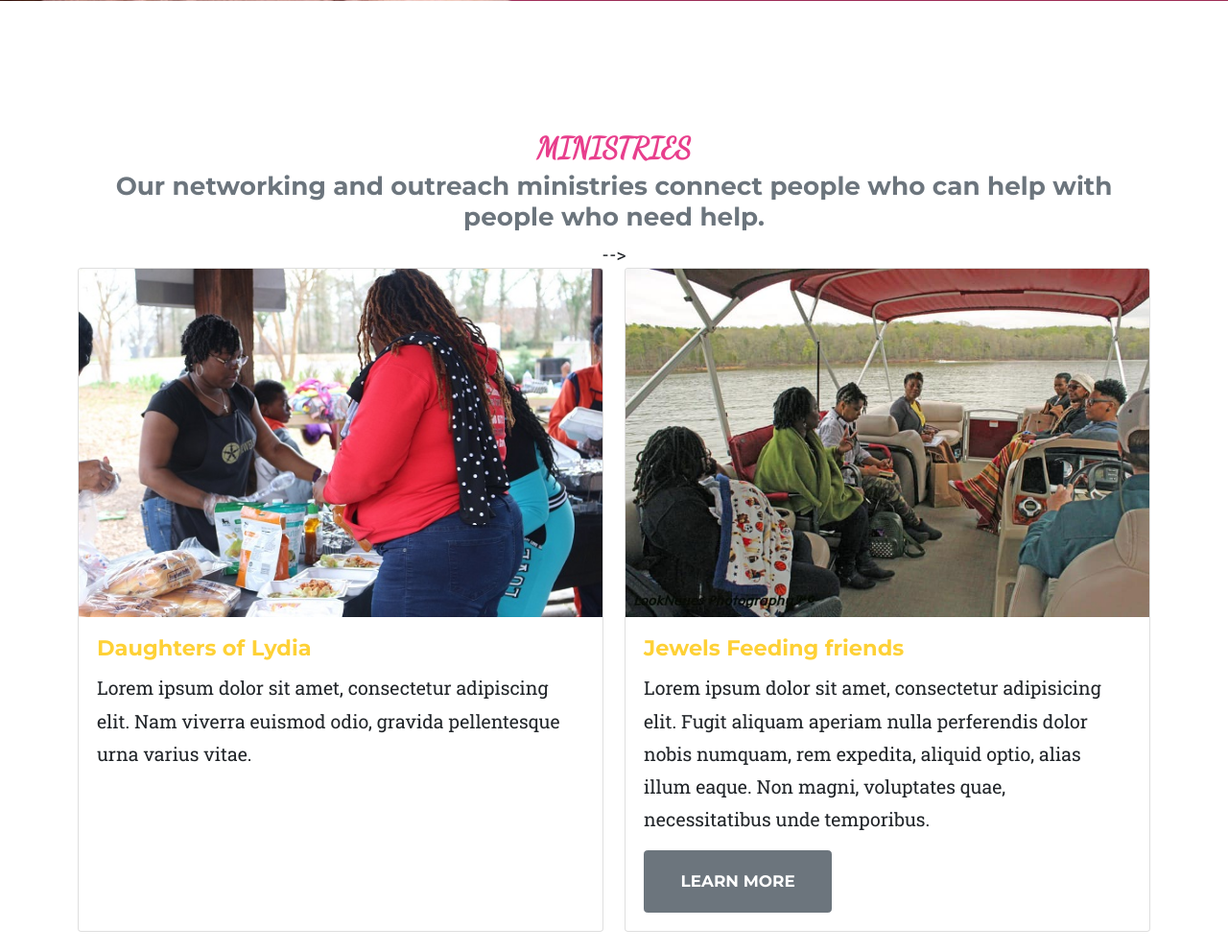
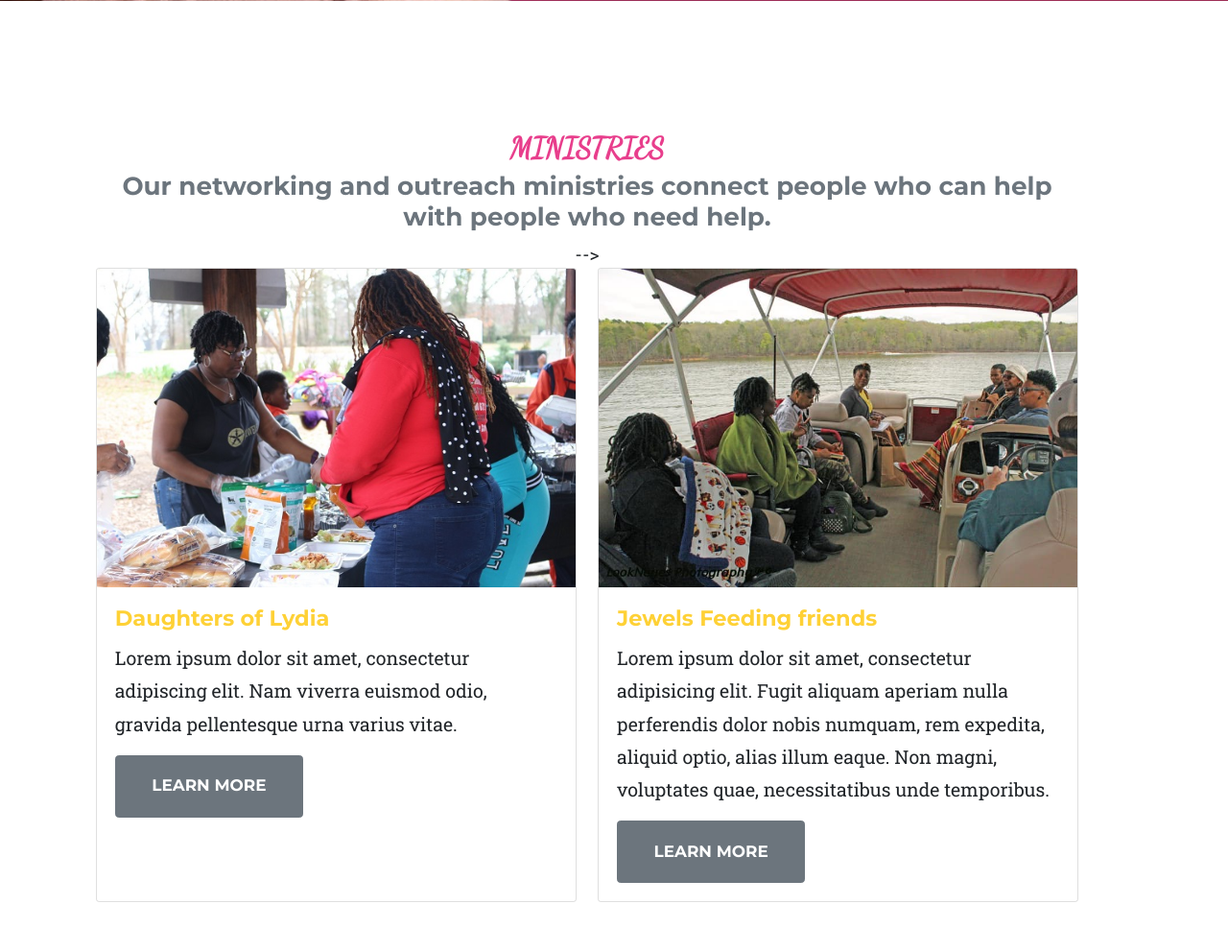
Before and after one commit to lamanaml/jewelsoutreach, a PHP site: page / in a window 1280 px wide. Shown: the part 698-1690 px from the top of the page at 96% size. Run offline with PHP 8.4, Linux system fonts and the light colour scheme; some libraries are stand-ins or nearby versions; some web fonts are replaced.

Commit message:
updated card divs

```diff
--- a/index.php
+++ b/index.php
@@ -70,7 +70,7 @@
 
 
         <section id="services">
-            <div class="container">
+            <div class="container2">
                 <div class="text-center">
                     <h2 class="section-heading text-uppercase">Ministries</h2>
                     <h3 class="section-subheading text-muted">Our networking and outreach ministries connect people who can help with people who need help. </h3> -->
@@ -84,6 +84,7 @@
                                     <a href="#">Daughters of Lydia</a>
                                 </h4>
                                 <p class="card-text">Lorem ipsum dolor sit amet, consectetur adipiscing elit. Nam viverra euismod odio, gravida pellentesque urna varius vitae.</p>
+                                <a class="btn btn-secondary btn-xl text-uppercase js-scroll-trigger" href="lydia.php">Learn More</a>
                             </div>
                         </div>
                     </div>
```
